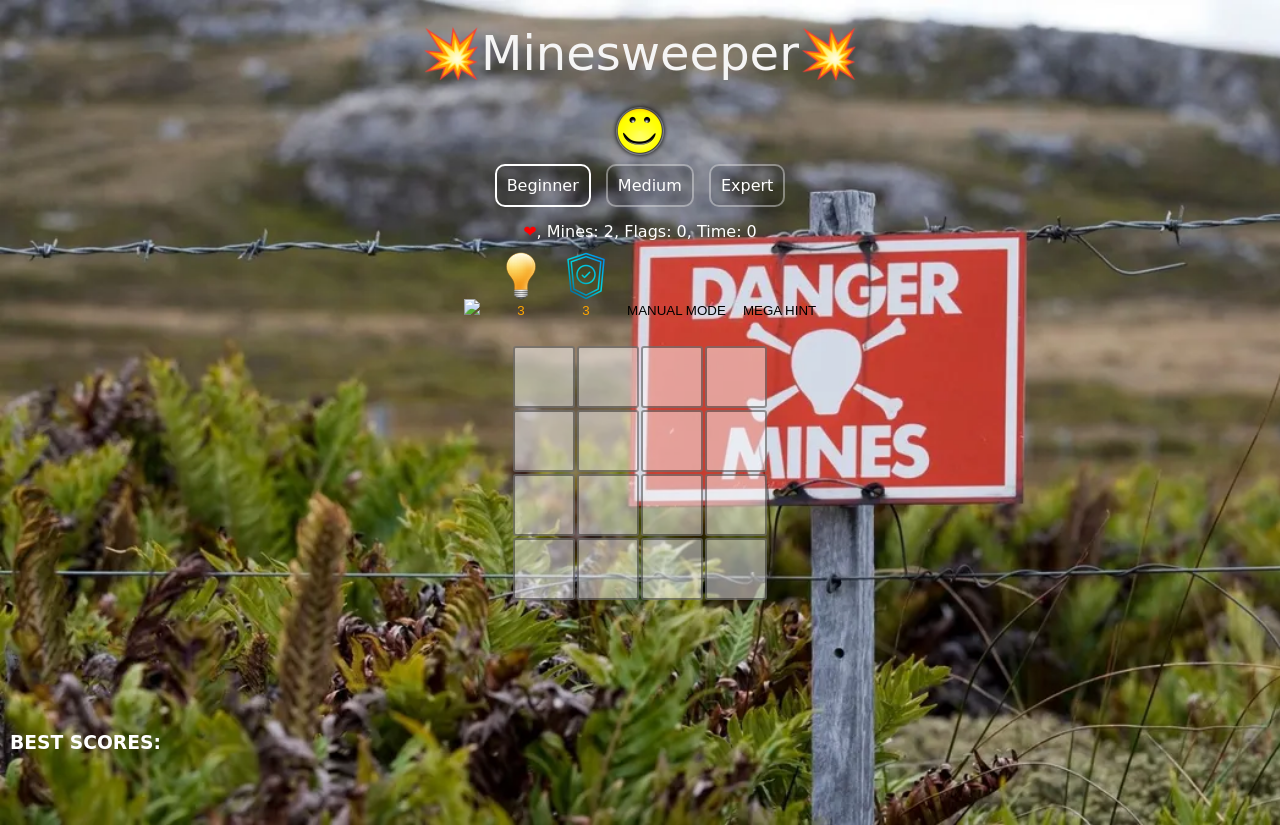
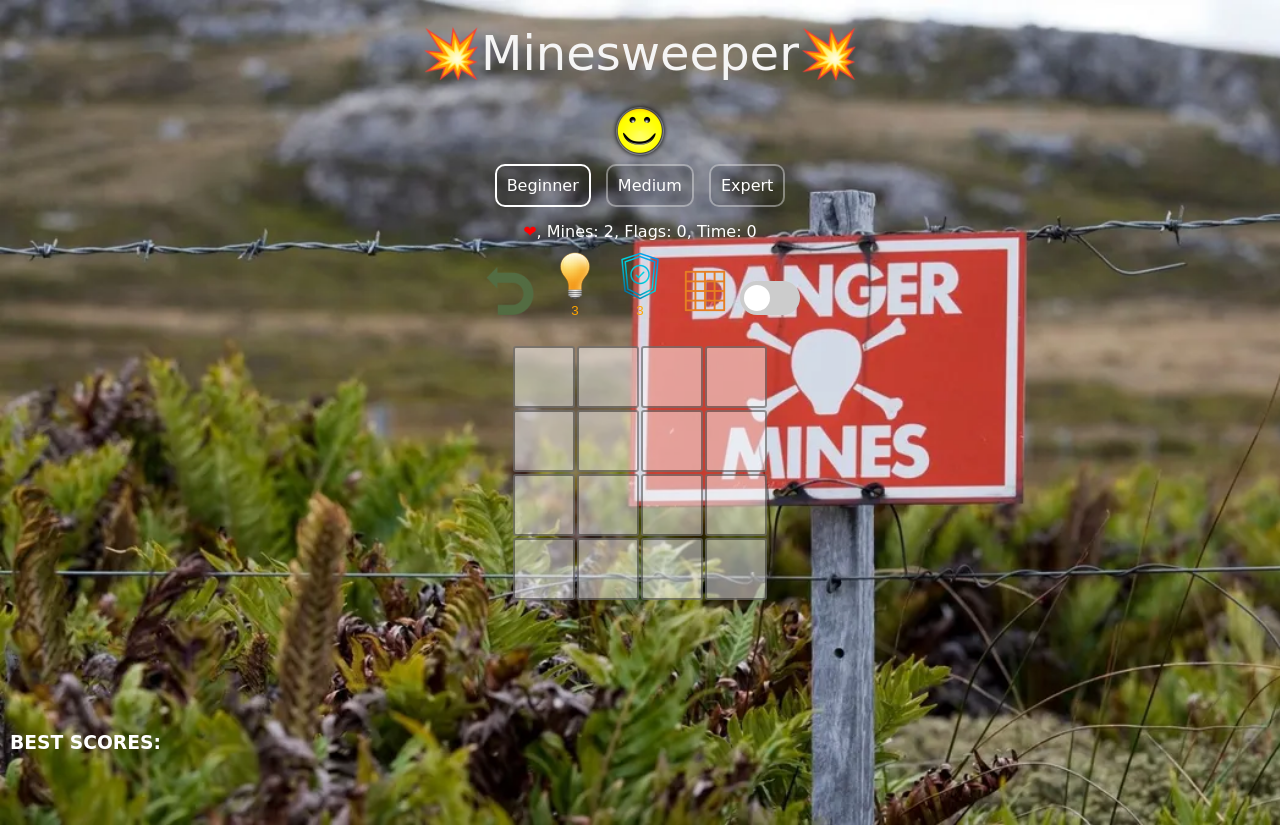
Before and after one commit to Y-Moshe/Minesweeper, a plain HTML site: page index.html in a window 1280 px wide. Drawn offline with Linux system fonts and the light colour scheme.

Commit message:
switch, grid icons and buttons

```diff
--- a/css/main.css
+++ b/css/main.css
@@ -104,6 +104,8 @@ header {
   filter: brightness(0.5);
 }
 
+.active-hint { filter: brightness(1.4); }
+
 .scores {
   position: absolute;
   bottom: 10px;
--- /dev/null
+++ b/css/switch.css
@@ -0,0 +1,52 @@
+.switch {
+  position: relative;
+  display: inline-block;
+  width: 60px;
+  height: 34px;
+}
+
+.switch input {
+  display: none;
+}
+
+.slider {
+  position: absolute;
+  cursor: pointer;
+  top: 0;
+  left: 0;
+  right: 0;
+  bottom: 0;
+  background-color: #ccc;
+  transition: .4s;
+}
+
+.slider:before {
+  position: absolute;
+  content: "";
+  height: 26px;
+  width: 26px;
+  left: 4px;
+  bottom: 4px;
+  background-color: white;
+  transition: .4s;
+}
+
+input:checked + .slider {
+  background-color: #2196F3;
+}
+
+input:focus + .slider {
+  box-shadow: 0 0 1px #2196F3;
+}
+
+input:checked + .slider:before {
+  transform: translateX(26px);
+}
+
+.slider.round {
+  border-radius: 34px;
+}
+
+.slider.round:before {
+  border-radius: 50%;
+}
--- a/index.html
+++ b/index.html
@@ -6,6 +6,7 @@
     <meta http-equiv="X-UA-Compatible" content="IE=edge" />
     <meta name="viewport" content="width=device-width, initial-scale=1.0" />
     <title>Minesweeper</title>
+    <link rel="stylesheet" href="css/switch.css" />
     <link rel="stylesheet" href="css/main.css" />
     <link rel="icon" type="image/x-icon" href="favicon.png" />
   </head>
@@ -30,12 +31,14 @@
           <span class="time">Time: 0</span>
         </div>
 
-        <button title="Undo" type="button" onclick="undoStep()" class="undo-btn"><img src="assets/images/buttons/undo-48x48.png"></button>
-        <button title="Hint" type="button" onclick="setHint()" class="hint-btn"><img src="assets/images/buttons/hint.png"><span>3</span></button>
-        <button title="Safe-Click" type="button" onclick="safeClick()" class="safe-btn"><img src="assets/images/buttons/safe.png"><span>3</span></button>
-        <button type="button" onclick="setManualMode(this)" class="manual-btn">MANUAL MODE</button>
-        <button type="button" onclick="setMegaHintMode()" class="mega-hint">MEGA HINT</button>
-        <!-- <button type="button" onclick="megaHintClick()" class="mega-btn">MEGA HINT</button> -->
+        <button title="Undo" type="button" onclick="undoStep()" class="undo-btn" disabled><img src="assets/images/buttons/undo.png" /></button>
+        <button title="Hint" type="button" onclick="setHint(this)" class="hint-btn"><img src="assets/images/buttons/hint.png" /><span>3</span></button>
+        <button title="Safe-Click" type="button" onclick="safeClick(this)" class="safe-btn"><img src="assets/images/buttons/safe.png" /><span>3</span></button>
+        <button title="Mega-Hint" type="button" onclick="setMegaHintMode(this)" class="mega-hint"><img src="assets/images/buttons/grid.png" /></button>
+        <label  title="Manual Mode" class="switch">
+          <input class="manual-btn" type="checkbox" onchange="onManualModeChange(this)">
+          <span class="slider round"></span>
+        </label>
       </div>
 
       <table>
```
Also changed, not shown: assets/images/buttons/grid.png (added), assets/images/buttons/undo.png (added).
